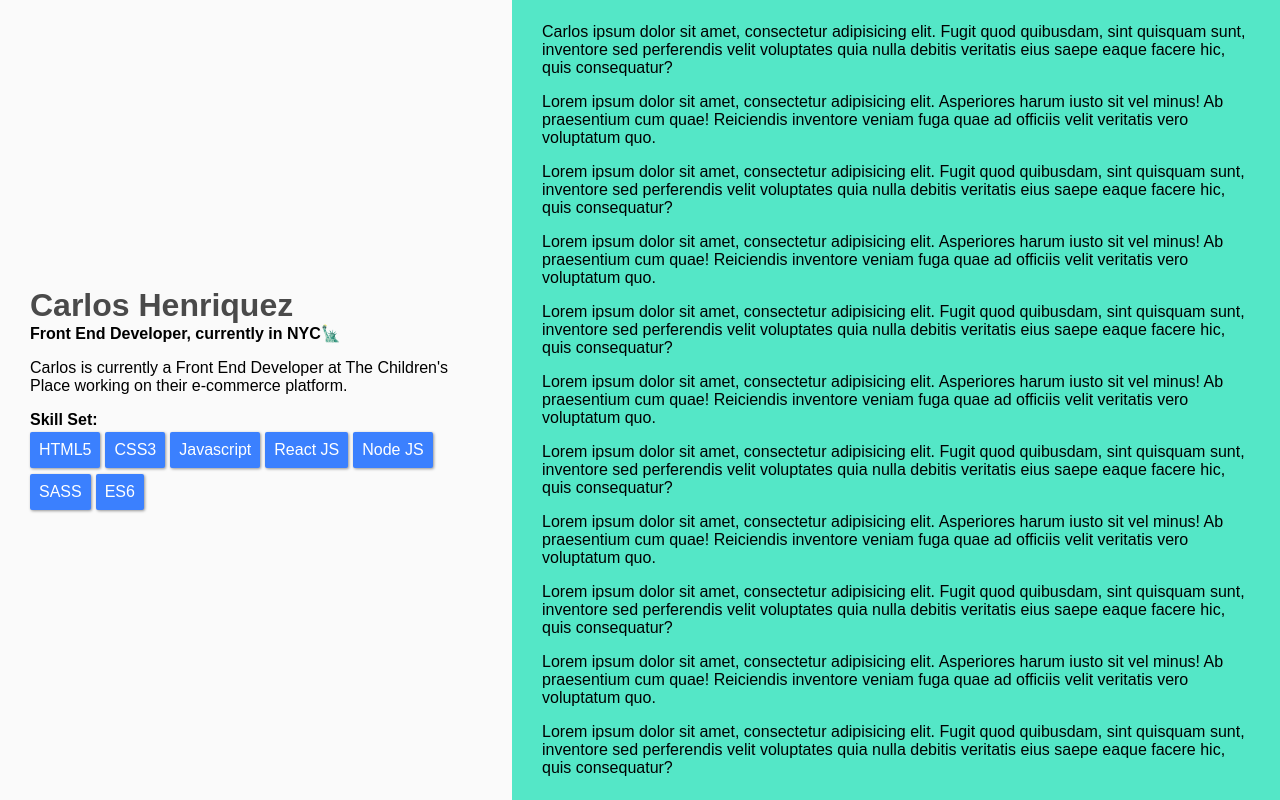
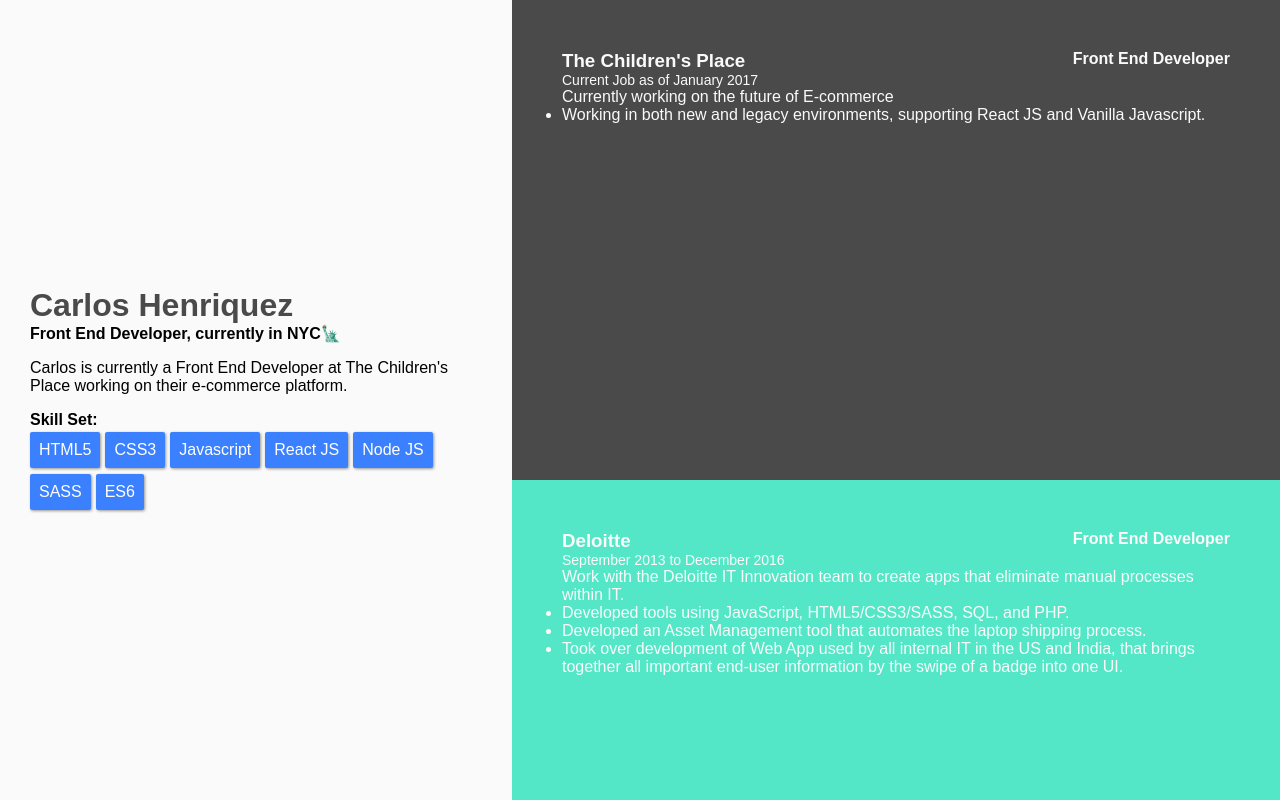
Before and after one commit to carloschulo/react-resume, a React (Create React App) app: page / in a window 1280 px wide. Built offline with nearby package versions, Linux system fonts and the light colour scheme; a web font is replaced by a local one.

Commit message:
added jobs and more styling

```diff
--- a/package.json
+++ b/package.json
@@ -3,10 +3,9 @@
   "version": "0.1.0",
   "private": true,
   "dependencies": {
-    "es6-promise": "^4.1.0",
     "react": "^15.5.4",
     "react-dom": "^15.5.4",
-    "whatwg-fetch": "^2.0.3"
+    "react-router": "4.0.0-alpha.4"
   },
   "devDependencies": {
     "react-scripts": "0.9.5"
--- a/src/App.css
+++ b/src/App.css
@@ -8,15 +8,15 @@
   justify-content: center;
   align-items: center;
   flex-direction: column;
-  padding: 30px;
 }
 
 .Header-Container {
   background: #fafafa;
   width: 40%;
+  padding: 30px;
 }
 .Card-Container {
-  background: #54E7C7;
+  /*background: #54E7C7;*/
   width: 60%;
   /*overflow: auto;*/
 }
@@ -42,6 +42,28 @@
   box-shadow: 1px 1px 3px rgba(0, 0, 0, 0.4);
   border-radius: 2px;
 }
+.Card-content{
+  width: 100%;
+  /*background: #ffab91;*/
+}
+
+.Jobs-container{
+  background: #54E7C7;
+  color: #fafafa;
+  width: 100%;
+  height: 60vh;
+  padding: 50px;
+}
+.jobs-current {
+  font-size: 14px;
+}
+.jobs-flex{
+  display: flex;
+  flex-direction: row;
+  justify-content: space-between;
+
+}
+
 
 @media (min-width: 991px) {
   .Card-Container {
--- a/src/App.js
+++ b/src/App.js
@@ -1,33 +1,15 @@
 import React, { Component } from 'react';
-// import logo from './logo.svg';
-// import './App.css';
 import './App.css';
 import Header from './components/Header';
 import Card from './components/Card';
-// import 'es6-promise';
-// import 'whatwg-fetch';
-/*<img src={logo} className="App-logo" alt="logo" />*/
+
 class App extends Component {
-  // constructor(){
-  //   super();
-
-  // }
-
-  /*componentDidMount() {
-    this.getData();
-  }
-  async getData () {
-    const rawData = await fetch('http://headers.jsontest.com/');
-    const data = await rawData.json();
-    console.log('data', rawData.text());
-  }*/
-
   render() {
     const resume = this.props.resumeJson;
     return (
       <div className="App">
         <Header resumeObj={resume} className="Left"/>
-        <Card className="Right"/>
+        <Card resumeObj={resume} className="Right"/>
       </div>
     );
   }
--- a/src/components/Card.js
+++ b/src/components/Card.js
@@ -1,26 +1,21 @@
 import React, { Component } from 'react';
+import Jobs from './Jobs';
 
 class Card extends Component {
   render() {
-    // const resumeInfo = this.props.resumeObj;
+    const { work } = this.props.resumeObj;
+
     return (
       <div className="Card-Container">
         <div className="Card-content">
-         <p>Carlos ipsum dolor sit amet, consectetur adipisicing elit. Fugit quod quibusdam, sint quisquam sunt, inventore sed perferendis velit voluptates quia nulla debitis veritatis eius saepe eaque facere hic, quis consequatur?</p>
-        <p>Lorem ipsum dolor sit amet, consectetur adipisicing elit. Asperiores harum iusto sit vel minus! Ab praesentium cum quae! Reiciendis inventore veniam fuga quae ad officiis velit veritatis vero voluptatum quo.</p>
-        <p>Lorem ipsum dolor sit amet, consectetur adipisicing elit. Fugit quod quibusdam, sint quisquam sunt, inventore sed perferendis velit voluptates quia nulla debitis veritatis eius saepe eaque facere hic, quis consequatur?</p>
-
-        <p>Lorem ipsum dolor sit amet, consectetur adipisicing elit. Asperiores harum iusto sit vel minus! Ab praesentium cum quae! Reiciendis inventore veniam fuga quae ad officiis velit veritatis vero voluptatum quo.</p>
-        <p>Lorem ipsum dolor sit amet, consectetur adipisicing elit. Fugit quod quibusdam, sint quisquam sunt, inventore sed perferendis velit voluptates quia nulla debitis veritatis eius saepe eaque facere hic, quis consequatur?</p>
-
-        <p>Lorem ipsum dolor sit amet, consectetur adipisicing elit. Asperiores harum iusto sit vel minus! Ab praesentium cum quae! Reiciendis inventore veniam fuga quae ad officiis velit veritatis vero voluptatum quo.</p>
-        <p>Lorem ipsum dolor sit amet, consectetur adipisicing elit. Fugit quod quibusdam, sint quisquam sunt, inventore sed perferendis velit voluptates quia nulla debitis veritatis eius saepe eaque facere hic, quis consequatur?</p>
-
-        <p>Lorem ipsum dolor sit amet, consectetur adipisicing elit. Asperiores harum iusto sit vel minus! Ab praesentium cum quae! Reiciendis inventore veniam fuga quae ad officiis velit veritatis vero voluptatum quo.</p>
-        <p>Lorem ipsum dolor sit amet, consectetur adipisicing elit. Fugit quod quibusdam, sint quisquam sunt, inventore sed perferendis velit voluptates quia nulla debitis veritatis eius saepe eaque facere hic, quis consequatur?</p>
-
-        <p>Lorem ipsum dolor sit amet, consectetur adipisicing elit. Asperiores harum iusto sit vel minus! Ab praesentium cum quae! Reiciendis inventore veniam fuga quae ad officiis velit veritatis vero voluptatum quo.</p>
-        <p>Lorem ipsum dolor sit amet, consectetur adipisicing elit. Fugit quod quibusdam, sint quisquam sunt, inventore sed perferendis velit voluptates quia nulla debitis veritatis eius saepe eaque facere hic, quis consequatur?</p>
+         {
+            work
+              .map((key, index) => <Jobs
+              key={index}
+              index={index}
+              details={work[index]}
+              />)
+          }
         </div>
       </div>
     );
--- /dev/null
+++ b/src/components/Jobs.js
@@ -0,0 +1,33 @@
+import React, { Component } from 'react';
+
+class Jobs extends Component {
+  render() {
+    const { details, index } = this.props;
+    console.log(this.props.details);
+     const bgColors = ['#4A4A4A', '#54E7C7', '#009EE2', '#ffab91'];
+    return (
+      <div className="Jobs-container" style={{background:bgColors[index]}}>
+          <div className="jobs-flex">
+            <h3>{details.company}</h3>
+            <h4>{details.position}</h4>
+          </div>
+
+          <div className="jobs-current">
+            {details.current ? `Current Job as of ${details.startDate}`: `${details.startDate} to ${details.endDate}`}
+          </div>
+
+          <div className="job-summary">{details.summary}</div>
+          <ul className="job-highlights">
+            {
+              details.highlights
+                .map((key, index) => {
+                  return <li key={index}>{details.highlights[index]}</li>
+                })
+            }
+          </ul>
+      </div>
+    );
+  }
+}
+
+export default Jobs;
--- a/src/components/Skills.js
+++ b/src/components/Skills.js
@@ -2,7 +2,7 @@
 
 class Skills extends Component {
   render() {
-    console.log(this.props.details)
+    // console.log(this.props.details)
     return (
       <li className="Skills-chips">
         {this.props.details}
--- a/src/index.css
+++ b/src/index.css
@@ -28,7 +28,7 @@
 body {
   margin: 0;
   padding: 0;
-  background: #fafafa;
+  background: #ffab91;
   font-family: 'Muli', sans-serif;
 }
 
--- a/src/resume.json
+++ b/src/resume.json
@@ -23,15 +23,54 @@
   },
   "work": [{
     "company": "The Children's Place",
+    "current": true,
     "position": "Front End Developer",
     "website": "http://www.childrensplace.com/",
-    "startDate": "2017-01-01",
+    "startDate": "January 2017",
     "endDate": "Present",
     "summary": "Currently working on the future of E-commerce",
     "highlights": [
       "Working in both new and legacy environments, supporting React JS and Vanilla Javascript."
-    ]
-  }],
+    ]},
+    {
+    "company": "Deloitte",
+    "current": false,
+    "position": "Front End Developer",
+    "website": "http://www.deloitte.com",
+    "startDate": "September 2013",
+    "endDate": "December 2016",
+    "summary": "Work with the Deloitte IT Innovation team to create apps that eliminate manual processes within IT.",
+    "highlights": [
+      "Developed tools using JavaScript, HTML5/CSS3/SASS, SQL, and PHP.",
+      "Developed an Asset Management tool that automates the laptop shipping process.",
+      "Took over development of Web App used by all internal IT in the US and India, that brings together all important end-user information by the swipe of a badge into one UI."
+    ]},
+    {
+    "company": "Comtech",
+    "current": false,
+    "position": "Video Teleconference Engineer",
+    "website": "http://www.comtechllc.com/",
+    "startDate": "April 2013",
+    "endDate": "August 2013",
+    "summary": "Video Engineer Contractor with the General Services Administration (GSA).",
+    "highlights": [
+      "Developed SQL reports, pulling metrics for leadership.",
+      "Maintenance of data, video streaming, content delivery, and network hardware systems.",
+      "Configured and installed various VTC units, streaming servers, VTC appliances, and media players."
+    ]},
+    {
+    "company": "District of Columbia Public Schools",
+    "current": false,
+    "position": "Developer",
+    "website": "https://dcps.dc.gov/",
+    "startDate": "December 2011",
+    "endDate": "April 2013",
+    "summary": "Developed internal sites used by School Staff to access student data using HTML/CSS, JavaScript, SQL DB and Quickbase.",
+    "highlights": [
+      "Created a Responsive Frontend dashboard that displayed student data entry errors, making sure that the dashboard was compatible across all browsers.",
+      "Developed a Frontend account management system for User Account creations and modifications."
+    ]}
+  ],
   "volunteer": [{
     "organization": "Organization",
     "position": "Volunteer",
```
Also changed, not shown: 1 other file (tests, documents, lock files or other folders).
